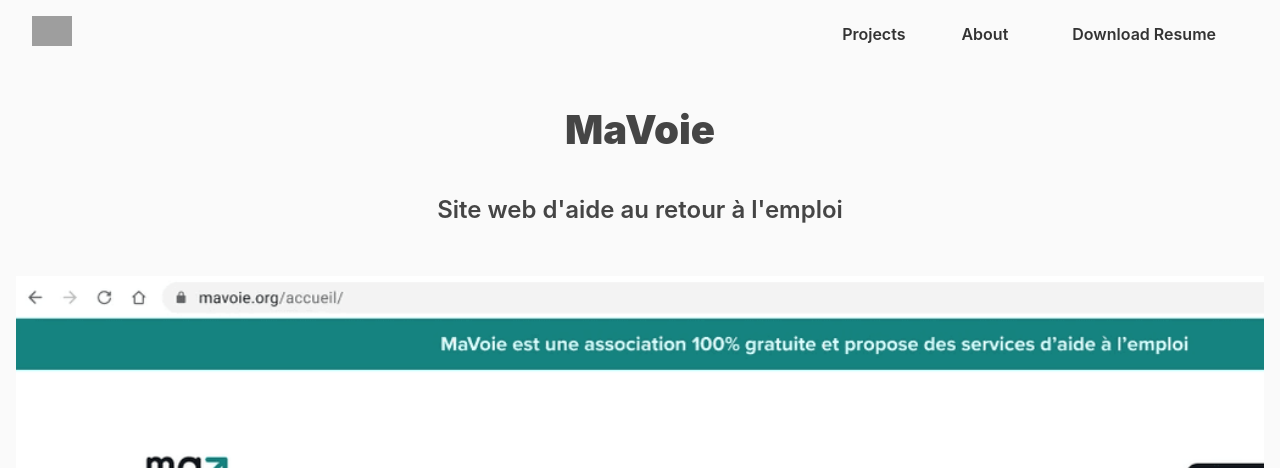
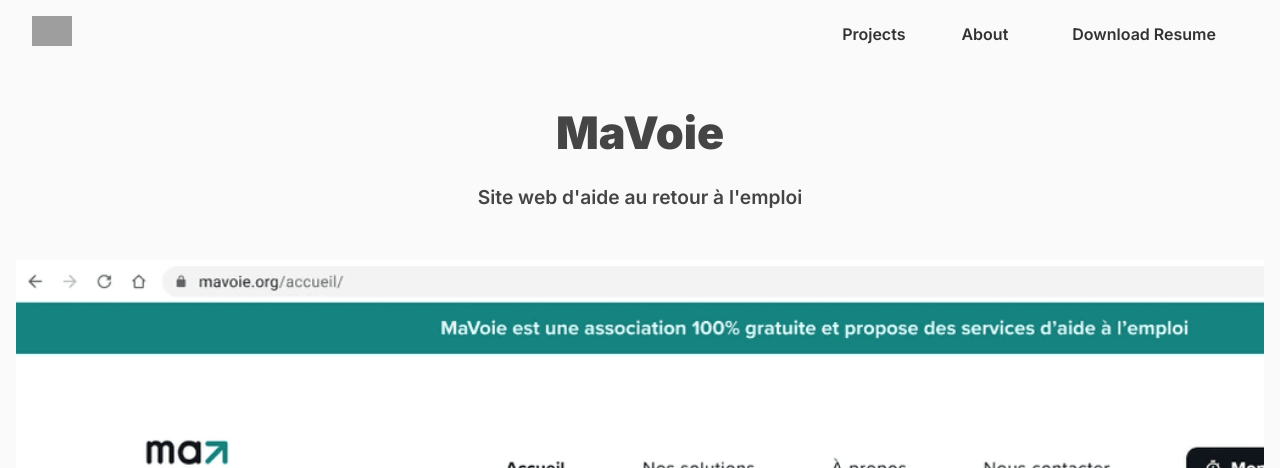
Before and after one commit to camillemennesson/my-portfolio, a PHP site: page /Mavoie.html in a window 1280 px wide. Shown: the top 468 px of the page. Run offline with PHP 8.4, Linux system fonts and the light colour scheme; grey boxes are pictures that could not be loaded.

Commit message:
font API and font weights MAVOIE

```diff
--- a/Mavoie.html
+++ b/Mavoie.html
@@ -5,6 +5,7 @@
     <meta name="viewport" content="width=device-width, initial-scale=1.0">
     <title>Camille's Portfolio</title>
 
+    <link href="https://fonts.googleapis.com/css2?family=Inter:wght@100;200;300;400;500;600;700;800;900&display=swap" rel="stylesheet">
     <link href="https://fonts.googleapis.com/css2?family=Poppins:wght@400;600&display=swap" rel="stylesheet">
     <link rel="stylesheet" href="/style.css">
     <link href="https://cdn.jsdelivr.net/npm/bootstrap-icons/font/bootstrap-icons.css" rel="stylesheet" />
@@ -20,8 +21,6 @@
                 .catch(error => console.error('Error loading file:', error));
         }
     </script>
-
-
 </head>
 
 <body onload="loadHTML('header', 'navbar.html', 'footer.html');">
--- a/index.html
+++ b/index.html
@@ -5,8 +5,9 @@
     <meta name="viewport" content="width=device-width, initial-scale=1.0">
     <title>Camille's Portfolio</title>
 
-    <link href="https://fonts.googleapis.com/css2?family=Poppins:wght@400;600&display=swap" rel="stylesheet">
-    <link rel="stylesheet" href="style.css">
+    <link rel="preconnect" href="https://fonts.googleapis.com">
+    <link rel="preconnect" href="https://fonts.gstatic.com" crossorigin>
+    <link href="https://fonts.googleapis.com/css2?family=Inter:ital,opsz,wght@0,14..32,100..900;1,14..32,100..900&display=swap" rel="stylesheet">    <link rel="stylesheet" href="style.css">
     <link href="https://cdn.jsdelivr.net/npm/bootstrap-icons/font/bootstrap-icons.css" rel="stylesheet" />
     <script>
         function loadHTML(elementId, file) {
--- a/style.css
+++ b/style.css
@@ -14,16 +14,16 @@
 }
 
 .intro h1 {
-    font-size: 2.5rem;
+    font-size: 2.8rem;
     margin: 1.5;
-    margin-bottom: 2rem;
-    font-weight: 900;
+    margin-bottom: 1rem;
+    font-weight:900;
     color: #454545;
 }
 
 .intro h2 {
-    font-size: 1.5rem;
-    margin: 1.5;
+    font-size: 1.2rem;
+    margin: 1;
     margin-bottom: 2rem;
     font-weight: 600;
     color: #454545;
```
Also changed, not shown: 1 other file.
